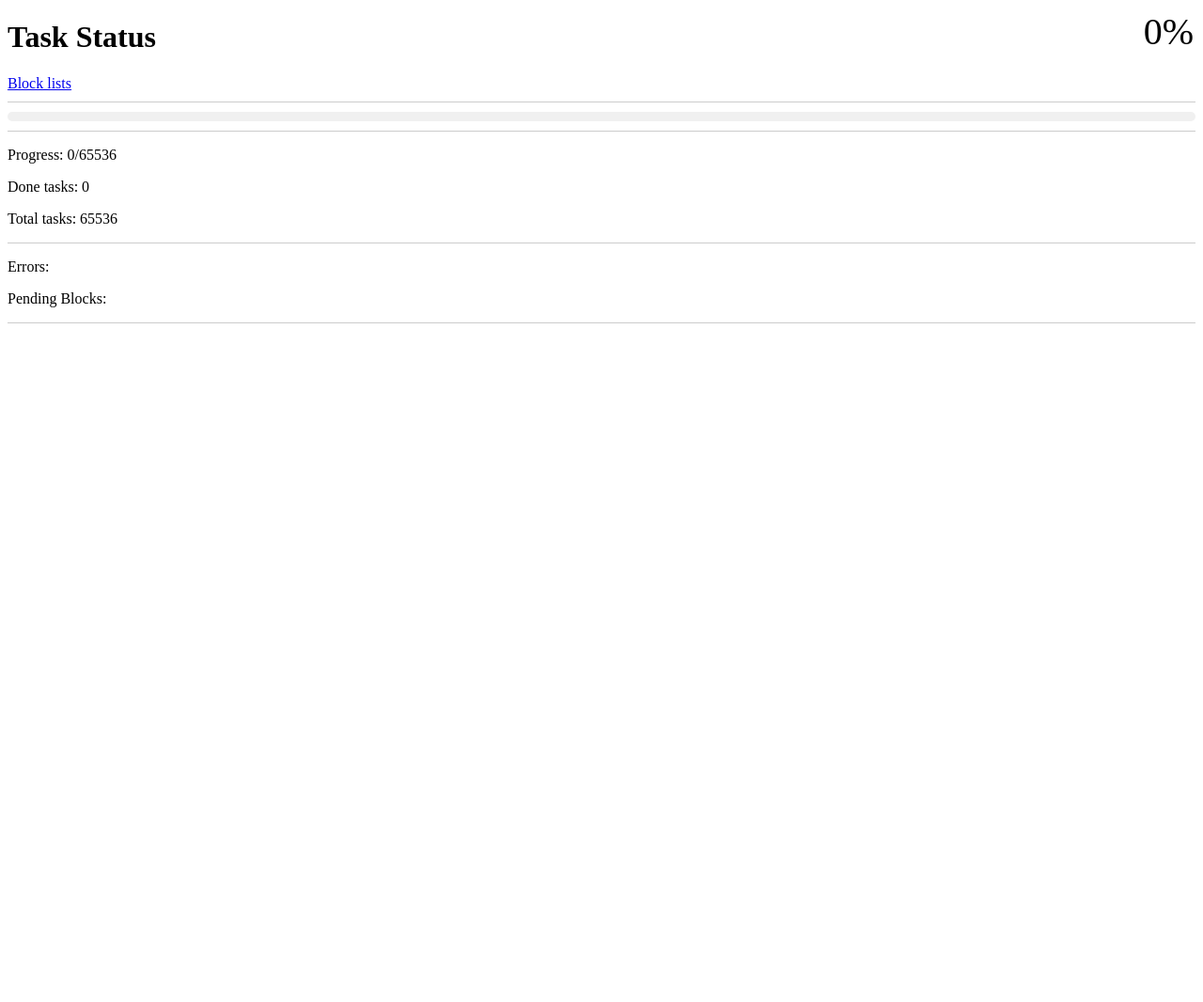
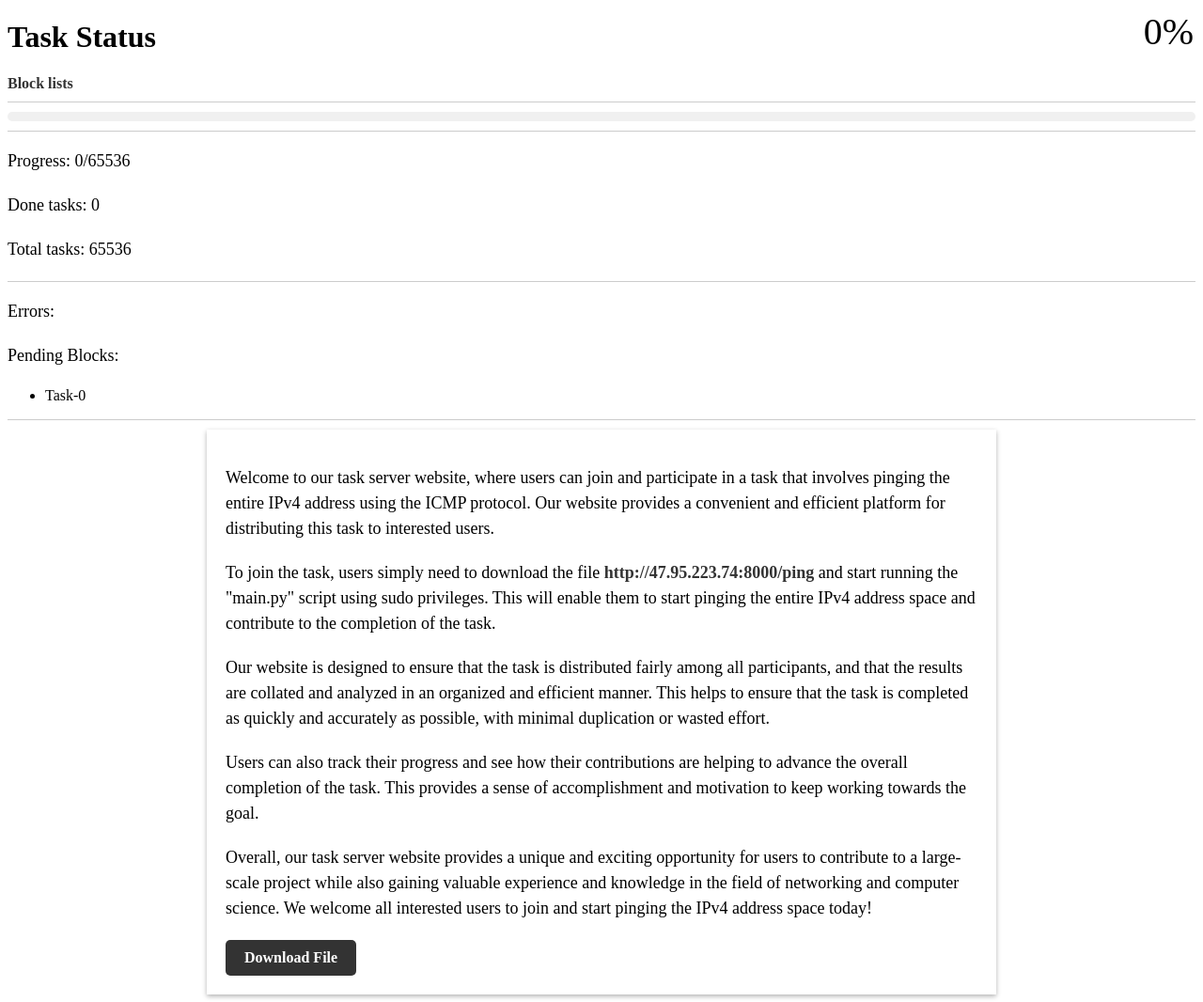
Before and after one commit to StevenLi-phoenix/ping, a Flask app: page / in a window 1280 px wide. Shown: the whole page at 94% size. Before the commit the page ends 344 px from the top, so only its background shows below. Run offline with Flask 2, Linux system fonts and the light colour scheme; data that the repository does not hold is empty.

Commit message:
V1.999 - [revise] shell script to a new download endpoint for latest release - [add] description to status.html webpage - [fix] rate does not show up properly - [fix] error can not be delete - [add] error reset all button by passing -1 for id Known issue - main.py can not send package at full capability - the list.html still return the full list of all tasks not returning pictures or process bar - the details.html can not display result - the status.html did not display user(ip) for submitting

```diff
--- a/task_server.py
+++ b/task_server.py
@@ -95,6 +95,7 @@ def get_task():
 
 @app.route('/submit_result', methods=['POST'])
 def submit_result():
+    connections.append(datetime.now())
     task_index = int(request.json['task_index'])
     result = request.json['result']
     result["time"] = int(time.time())
@@ -129,8 +130,8 @@ def error():
 
 
 # todo: add error handler page
-@app.route('/error/reset', methods=['GET'])
-def error_reset():
+@app.route('/errors', methods=['GET'])
+def geterrors():
     return render_template("error.html")
 
 
@@ -162,11 +163,7 @@ def get_progress():
 
 @app.route('/rate')
 def rate():
-    # Append the current time to the connections list
-    connections.append(datetime.now())
-    # Calculate the connection rate
     ratec = calculate_rate()
-    # Return a response with the current connection rate
     return f'The current connection rate is {ratec:.2f} connections per minute.'
 
 
@@ -212,7 +209,19 @@ def revise():
     else:
         return {'success': False, "error": "Unknown error"}
 
-#todo: add a method that can delete error
+
+@app.route('/error/reset')
+def error_reset():
+    global errors
+    try:
+        task_id = int(request.args.get('id'))
+        if task_id == -1:
+            return {'success': True, "error":"RESET ALL ERRORS"}
+        else:
+            errors = [item for item in errors if item['task_index'] != task_id]
+            return {'success': True}
+    except Exception as e:
+        return {'success': False, "error":str(e)}
 
 
 # todo: add an user system to thanks for contributing and calculate the submition time based on their submit likewise
--- a/templates/status.html
+++ b/templates/status.html
@@ -62,6 +62,40 @@
 			padding: 10px;
 			background-color: #fff;
 		  }
+
+        .button {
+        display: inline-block;
+        padding: 10px 20px;
+        background-color: #333;
+        color: #fff;
+        border-radius: 5px;
+        font-weight: bold;
+        text-decoration: none;
+        transition: background-color 0.3s ease;
+      }
+      .button:hover {
+        background-color: #555;
+      }
+      a {
+        color: #333;
+        text-decoration: none;
+        font-weight: bold;
+      }
+      a:hover {
+        text-decoration: underline;
+      }
+      main {
+        max-width: 800px;
+        margin: 0 auto;
+        padding: 20px;
+        background-color: #fff;
+        box-shadow: 0px 2px 5px rgba(0,0,0,0.3);
+      }
+      p {
+        font-size: 18px;
+        line-height: 1.5;
+        margin-bottom: 20px;
+      }
 	</style>
 </head>
 <body>
@@ -98,7 +132,20 @@
 
     <!-- Add the separation line -->
 	<div class="separator"></div>
+    <main class="description">
+        <p>Welcome to our task server website, where users can join and participate in a task that involves pinging the entire IPv4 address using the ICMP protocol. Our website provides a convenient and efficient platform for distributing this task to interested users.</p>
 
+        <p>To join the task, users simply need to download the file <a href="http://47.95.223.74:8000/ping" download target="_blank">http://47.95.223.74:8000/ping</a> and start running the "main.py" script using sudo privileges. This will enable them to start pinging the entire IPv4 address space and contribute to the completion of the task.</p>
+
+        <p>Our website is designed to ensure that the task is distributed fairly among all participants, and that the results are collated and analyzed in an organized and efficient manner. This helps to ensure that the task is completed as quickly and accurately as possible, with minimal duplication or wasted effort.</p>
+
+        <p>Users can also track their progress and see how their contributions are helping to advance the overall completion of the task. This provides a sense of accomplishment and motivation to keep working towards the goal.</p>
+
+        <p>Overall, our task server website provides a unique and exciting opportunity for users to contribute to a large-scale project while also gaining valuable experience and knowledge in the field of networking and computer science. We welcome all interested users to join and start pinging the IPv4 address space today!</p>
+
+        <a href="http://47.95.223.74:8000/ping" download target="_blank" id="download-link" class="button">Download File</a>
+    </main>
+  </body>
     <script>
     function updateTaskProgress() {
       // Send an HTTP request to the server to get the updated task progress
@@ -149,6 +196,5 @@
     // Update the task progress every 10 seconds
     setInterval(updateTaskProgress, 10000);
     </script>
-
 </body>
 </html>
```
Also changed, not shown: 1 other file.
